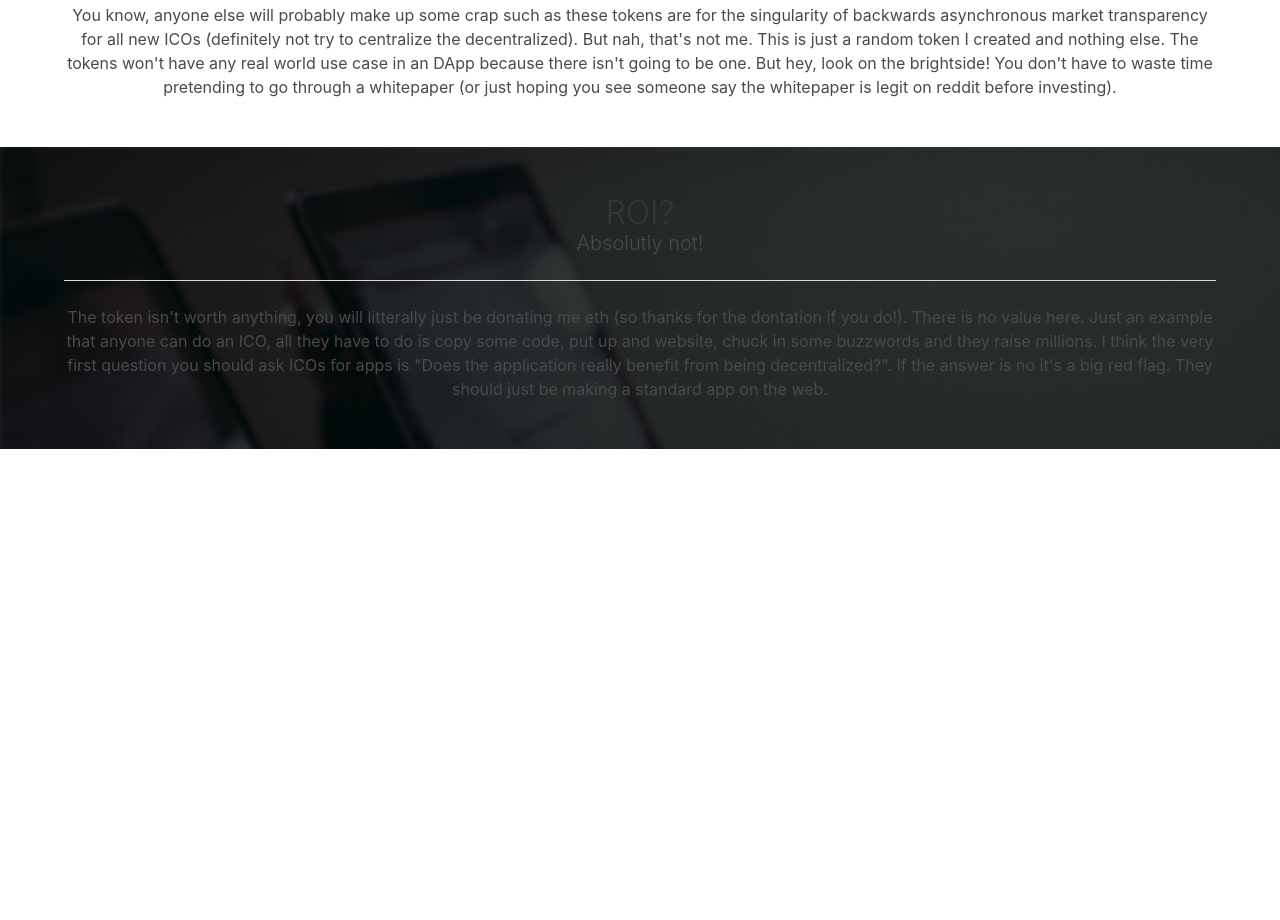
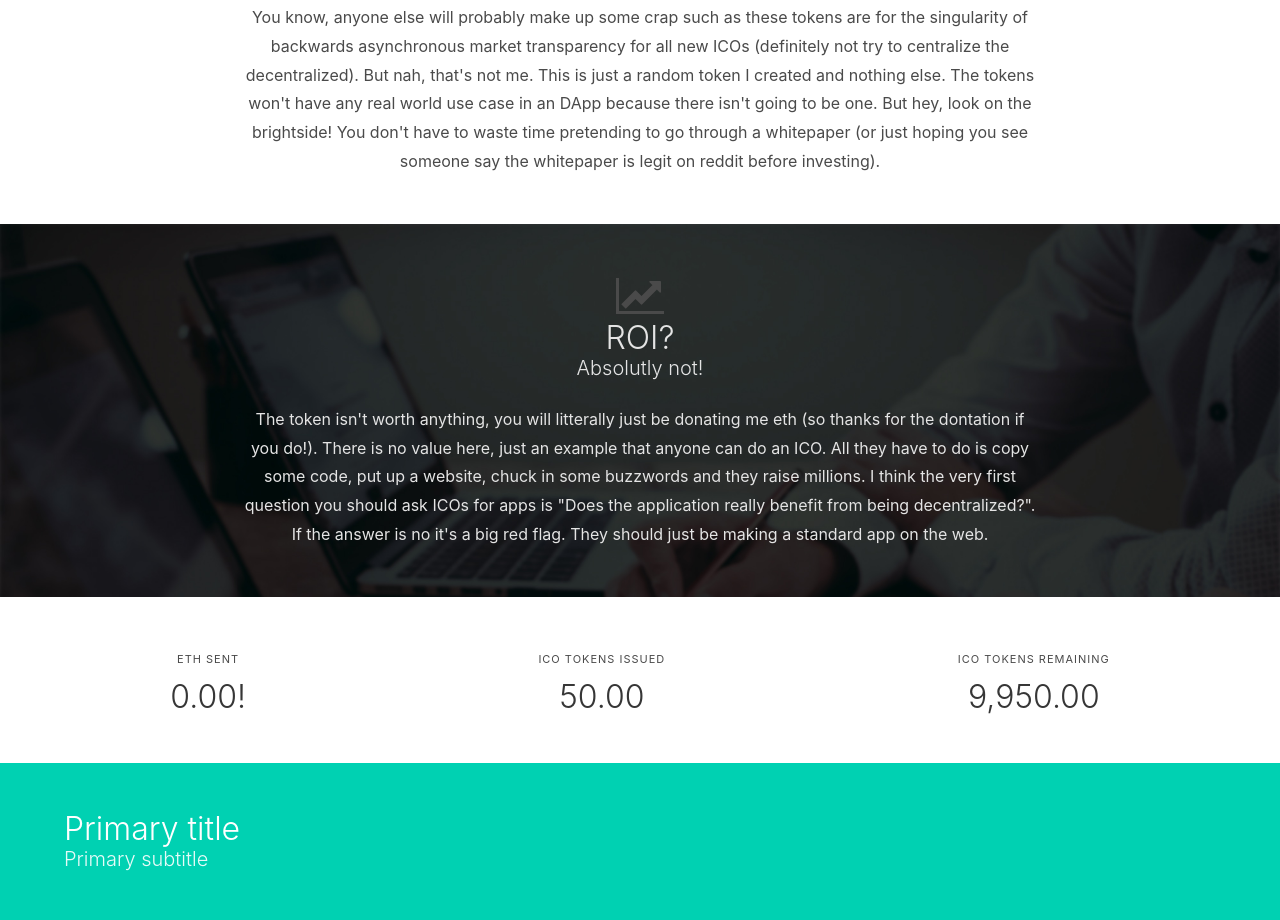
Before and after one commit to miketricking/TOCI, a website: page app/index.html in a window 1280 px wide. Shown: the part 955-1875 px from the top of the page. Before the commit the page ends 1404 px from the top, so only its background shows below. Drawn offline with Linux system fonts and the light colour scheme.

Commit message:
more updates
more updates

```diff
--- a/app/index.html
+++ b/app/index.html
@@ -2,7 +2,7 @@
 <html class="no-js">
   <head>
     <meta charset="utf-8">
-    <title>FastShell by @_Karamii</title>
+    <title>ICO Token</title>
 
     <meta http-equiv="X-UA-Compatible" content="IE=edge">
     <meta name="description" content="">
@@ -11,6 +11,7 @@
     <link href="//www.google-analytics.com" rel="dns-prefetch">
     <link href="//ajax.googleapis.com" rel="dns-prefetch">
     <link href="assets/css/style.min.css" rel="stylesheet">
+    <link rel="stylesheet" href="https://maxcdn.bootstrapcdn.com/font-awesome/4.7.0/css/font-awesome.min.css">
 
     <script src="assets/components/modernizr/modernizr.js"></script>
   </head>
@@ -112,13 +113,51 @@
       </div>
     </section>
 
-  <section class="section roi">
+  <section class="section roi invert-text">
   <div class="container has-text-centered">
+      <span class="icon is-large">
+        <i class="fa fa-line-chart"></i>
+      </span>
       <h1 class="title">ROI?</h1>
       <h2 class="subtitle">Absolutly not!</h2>
-      <hr>
       <div class="content">
-        <p>The token isn't worth anything, you will litterally just be donating me eth (so thanks for the dontation if you do!). There is no value here. Just an example that anyone can do an ICO, all they have to do is copy some code, put up and website, chuck in some buzzwords and they raise millions. I think the very first question you should ask ICOs for apps is "Does the application really benefit from being decentralized?". If the answer is no it's a big red flag. They should just be making a standard app on the web.</p>
+        <p>The token isn't worth anything, you will litterally just be donating me eth (so thanks for the dontation if you do!). There is no value here, just an example that anyone can do an ICO. All they have to do is copy some code, put up a website, chuck in some buzzwords and they raise millions. I think the very first question you should ask ICOs for apps is "Does the application really benefit from being decentralized?". If the answer is no it's a big red flag. They should just be making a standard app on the web.</p>
+      </div>
+  </div>
+</section>
+
+<section class="section">
+  <nav class="level">
+    <div class="level-item has-text-centered">
+      <div>
+        <p class="heading">Eth sent</p>
+        <p class="title">0.00!</p>
+      </div>
+    </div>
+    <div class="level-item has-text-centered">
+      <div>
+        <p class="heading">ICO Tokens issued</p>
+        <p class="title">50.00</p>
+      </div>
+    </div>
+    <div class="level-item has-text-centered">
+      <div>
+        <p class="heading">ICO Tokens remaining</p>
+        <p class="title">9,950.00</p>
+      </div>
+    </div>
+  </nav>
+</section>
+
+<section class="hero is-primary">
+  <div class="hero-body">
+    <div class="container">
+      <h1 class="title">
+        Primary title
+      </h1>
+      <h2 class="subtitle">
+        Primary subtitle
+      </h2>
     </div>
   </div>
 </section>
--- a/src/scss/modules/_breakpoints.scss
+++ b/src/scss/modules/_breakpoints.scss
@@ -6,6 +6,20 @@
 }
 @media only screen and (min-width:768px) {
 
+}
+@media only screen and (min-width: 769px) {
+  .section {
+    hr {
+      max-width: 820px;
+      margin: 1.5rem auto;
+    }
+    .content {
+      p {
+        max-width: 800px;
+        margin: auto;
+      }
+    }
+  }
 }
 @media only screen and (min-width:1024px) {
 
--- a/src/scss/modules/_defaults.scss
+++ b/src/scss/modules/_defaults.scss
@@ -15,3 +15,7 @@ body,html{
 	min-height: 100vh;
 	overflow: hidden;
 }
+
+p {
+  line-height: 1.8rem;
+}
--- a/src/scss/modules/_misc.scss
+++ b/src/scss/modules/_misc.scss
@@ -13,3 +13,11 @@
   color: #fff;
   text-shadow: none;
 }
+
+// helpers
+
+.invert-text {
+    .title, .subtitle, .content {
+      color: #e4e4e4;
+    }
+}
--- a/src/scss/partials/_main.scss
+++ b/src/scss/partials/_main.scss
@@ -2,5 +2,6 @@
 }
 
 .roi {
-  background: url(/assets/img/roi.jpg);
+  background: url(/assets/img/roi.jpg) no-repeat fixed;
+  background-size: cover;
 }
```
Also changed, not shown: app/assets/css/style.css, app/assets/css/style.min.css. Lines whose indentation alone changed are shown as unchanged.
